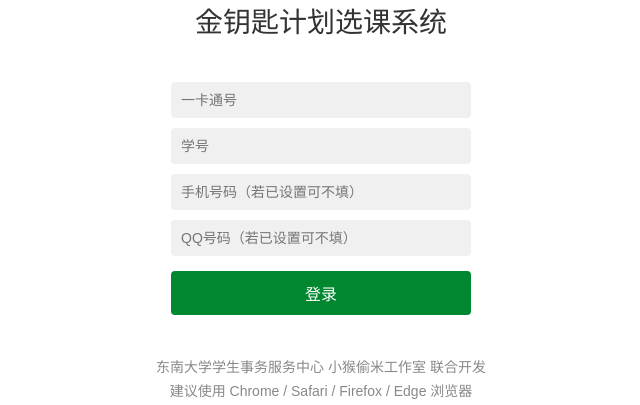
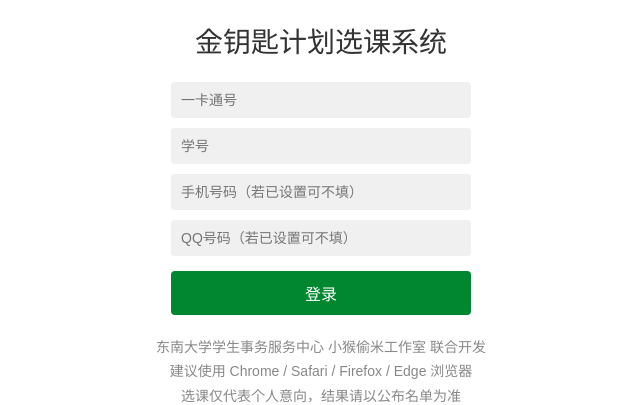
Before and after one commit to HeraldStudio/class-select-frontend, a Vue app: page / in a window 1280 px wide. Shown: the part 247-652 px from the top of the page, without its empty margins (319-959 px from the left). Built offline with nearby package versions, Linux system fonts and the light colour scheme.

Commit message:
调整间距

```diff
--- a/src/App.vue
+++ b/src/App.vue
@@ -221,7 +221,7 @@
     justify-content center
 
     .form
-      padding 30px 0
+      padding 10px 0
       display flex
       flex-direction column
       align-items stretch
```
